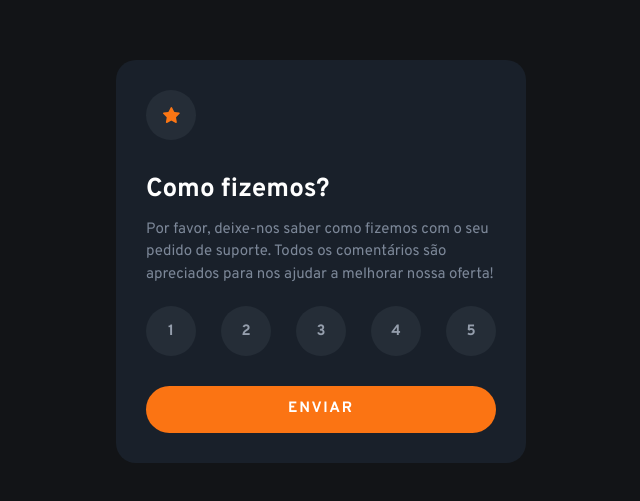
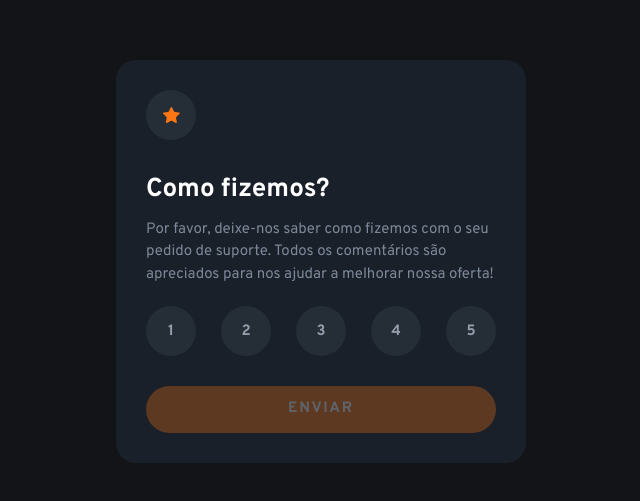
Before and after one commit to Leo-Henrique/avaliacao-interativa, a React (Vite) app: page / in a window 1280 px wide. Shown: the part 139-640 px from the top of the page, without its empty margins (319-959 px from the left). Built offline with nearby package versions, Linux system fonts and the light colour scheme.

Commit message:
Interactions terminated using useState

```diff
--- a/src/App.jsx
+++ b/src/App.jsx
@@ -1,13 +1,16 @@
+import React from "react";
 import Feedback from "./components/Home/Feedback.jsx"
 import Submitted from "./components/Home/Submitted.jsx"
 
 const App = () => {
-    return (
-        <main className="card">
-            <Feedback />
-            {/* <Submitted /> */}
-        </main>
-    )
+    const content = React.useState("feedback");
+    const rating = React.useState(null);
+    const hooks = {content, rating};
+
+    if (content[0] === "feedback")
+        return <Feedback hooks={hooks} />
+    else
+        return <Submitted hooks={hooks} />;
 }
 
 export default App;
--- a/src/components/Button.jsx
+++ b/src/components/Button.jsx
@@ -1,5 +1,10 @@
-const Button = ({text}) => {
-    return <button>{text}</button>;
+const Button = ({text, callback, disabled}) => {
+    return (
+        <button onClick={callback}
+        disabled={disabled}>
+            {text}
+        </button>
+    );
 }
 
 export default Button;
--- a/src/components/Home/Feedback.jsx
+++ b/src/components/Home/Feedback.jsx
@@ -1,12 +1,19 @@
+import React from "react";
 import starIcon from "../../assets/icon-star.svg"
 import Title from "../Title.jsx"
 import Paragraph from "../Paragraph.jsx"
 import Rating from "../Rating.jsx"
 import Button from "../Button.jsx"
 
-const Feedback = () => {
+const Feedback = ({ hooks }) => {
+    const setContent = hooks.content[1];
+    const [rating, setRating] = hooks.rating;
+
+    const changeContent = () => {
+        console.log("oi")
+    };
     return (
-        <>
+        <main className="card">
             <h1>
                 Um desafio de uma avaliação interativa. Utilizado React com JSX, componentes e Hooks!
             </h1>
@@ -20,10 +27,12 @@ const Feedback = () => {
 
             <Paragraph text="Por favor, deixe-nos saber como fizemos com o seu pedido de suporte. Todos os comentários são apreciados para nos ajudar a melhorar nossa oferta!" />
 
-            <Rating total={5} />
+            <Rating total={5} setRating={setRating} />
 
-            <Button text="Enviar" />
-        </>
+            <Button text="Enviar"
+            callback={() => setContent("submitted")}
+            disabled={!rating ? true : false} />
+        </main>
     )
 }
 
--- a/src/components/Home/Submitted.jsx
+++ b/src/components/Home/Submitted.jsx
@@ -3,9 +3,12 @@ import Title from "../Title.jsx"
 import Paragraph from "../Paragraph.jsx"
 import Button from "../Button.jsx"
 
-const Submitted = () => {
+const Submitted = ( { hooks } ) => {
+    const setContent = hooks.content[1];
+    const rating = hooks.rating[0];
+
     return (
-        <>
+        <main className="card submitted">
             <h1>
                 Um desafio de uma avaliação interativa. Utilizado React com JSX, componentes e Hooks!
             </h1>
@@ -16,15 +19,16 @@ const Submitted = () => {
             </div>
 
             <mark className="user-rating">
-                Você selecionou 0 de 5
+                Você selecionou {rating} de 5
             </mark>
 
             <Title text="Obrigado!" />
 
             <Paragraph text="Agradecemos por dedicar seu tempo para avaliar. Se você precisar de mais suporte, não hesite em entrar em contato!" />
 
-            <Button text="Voltar" />
-        </>
+            <Button text="Voltar"
+            callback={() => setContent("feedback")} />
+        </main>
     )
 }
 
--- a/src/components/Rating.jsx
+++ b/src/components/Rating.jsx
@@ -1,4 +1,4 @@
-const Rating = ({ total }) => {
+const Rating = ({ total, setRating }) => {
     const amount = () => {
         let array = [];
         for (let li = 1; li <= total; li++) {
@@ -7,12 +7,22 @@ const Rating = ({ total }) => {
 
         return array;
     }
+    const selectRating = ({ target }) => {
+        const list = target.parentElement.parentElement;
+        const itens = list.querySelectorAll("button");
+        const submit = list.nextElementSibling;
+
+        itens.forEach(item => item.classList.remove("active"));
+        target.classList.add("active");
+        setRating(target.innerText);
+    }
+
     return (
         <ul className="rating">
             {amount().map(number => {
                 return (
                     <li key={number}>
-                        <button>{number}</button>
+                        <button onClick={selectRating}>{number}</button>
                     </li>
                 )
             })}
--- a/src/scss/_main.scss
+++ b/src/scss/_main.scss
@@ -72,6 +72,9 @@ body {
                 color: $support-light-1;
                 background-color: $support-light-3;
             }
+            &.active {
+                cursor: initial;
+            }
         }
     }
     > button {
--- a/src/style.css
+++ b/src/style.css
@@ -211,6 +211,10 @@ body {
   background-color: #7c8798;
 }
 
+.card .rating button.active {
+  cursor: initial;
+}
+
 .card > button {
   display: block;
   width: 100%;
@@ -223,21 +227,26 @@ body {
   margin-top: 3rem;
   background-color: #fb7413;
   color: #ffffff;
-  transition-property: color, background-color;
+  transition-property: color, background-color, opacity;
   transition-duration: 200ms;
   transition-timing-function: ease-in-out;
   cursor: pointer;
 }
 
 @media not all and (hover: none) {
-  .card > button:hover {
+  .card > button:not([disabled]):hover {
     background-color: #ffffff;
     color: #fb7413;
   }
 }
 
-.card > button:active {
+.card > button:not([disabled]):active {
   background-color: #e1e1e1;
+}
+
+.card > button[disabled] {
+  opacity: 0.3;
+  cursor: default;
 }
 
 .submitted {
@@ -275,19 +284,24 @@ body {
   margin-top: 3rem;
   background-color: #ffffff;
   color: #fb7413;
-  transition-property: color, background-color;
+  transition-property: color, background-color, opacity;
   transition-duration: 200ms;
   transition-timing-function: ease-in-out;
   cursor: pointer;
 }
 
 @media not all and (hover: none) {
-  .submitted > button:hover {
+  .submitted > button:not([disabled]):hover {
     background-color: #fb7413;
     color: #ffffff;
   }
 }
 
-.submitted > button:active {
+.submitted > button:not([disabled]):active {
   background-color: #dd5600;
 }
+
+.submitted > button[disabled] {
+  opacity: 0.3;
+  cursor: default;
+}
```
Also changed, not shown: src/scss/global/_mixins.scss (+7 -3 lines), public/og-image.png (added).
